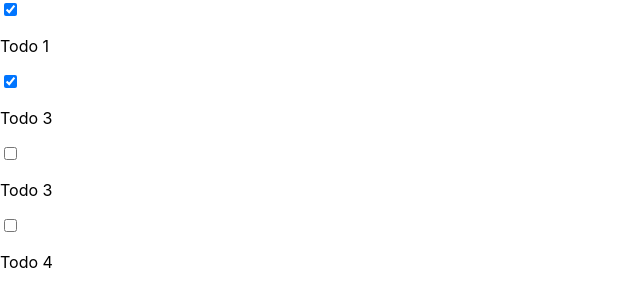
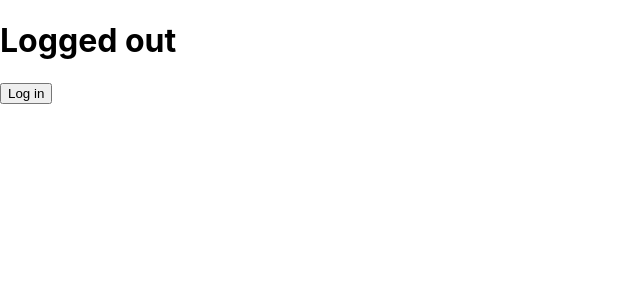
Before and after one commit to moriahhumphries/react-list, a React (Create React App) app: page / in a window 1280 px wide. Shown: the top 306 px of the page, without its empty margins (0-640 px from the left). Built offline with nearby package versions, Linux system fonts and the light colour scheme.

Commit message:
updated conditional login

```diff
--- a/src/App.js
+++ b/src/App.js
@@ -10,36 +10,31 @@ class App extends Component {
     constructor() {
         super()
         this.state = {
-            todos: todosData,
+            isLoggedIn: false
         }
-
-        // Bind handlers
-        this.handleEvent = this.handleEvent.bind(this)
+        // Bind handler
+        this.handleClick = this.handleClick.bind(this)
     }
 
-    // Will need to bind
-    handleEvent (id) {
-        console.log("Clicked", id)
+
+// Will need to bind
+    handleClick() {
         this.setState(prevState => {
-            const updatedTodos = prevState.todos.map(todo => {
-                if (todo.id === id) {
-                    todo.completed = !todo.completed
-                }
-                return todo
-            })
             return {
-                todos: updatedTodos
+                isLoggedIn: !prevState.isLoggedIn
             }
         })
     }
 
     render() {
+        let buttonText = this.state.isLoggedIn ? "Log out" : "Log in";
+        let displayText = this.state.isLoggedIn ? "Logged in" : "Logged out"
 
-        const allTodo = this.state.todos.map(list => <TodoList key={list.id} list={list} handleEvent={this.handleEvent}/>)
         return (
             <div className="main-div">
                 <div className="todo-list">
-                    {allTodo}
+                    <h1>{displayText}</h1>
+                    <button onClick={this.handleClick}>{buttonText}</button>
                 </div>
             </div>
         );
@@ -49,6 +44,45 @@ class App extends Component {
 
 export default App;
 
+//
+// constructor() {
+//     super()
+//     this.state = {
+//         todos: todosData,
+//     }
+//
+//     // Bind handlers
+//     this.handleEvent = this.handleEvent.bind(this)
+// }
+//
+// // Will need to bind
+// handleEvent (id) {
+//     console.log("Clicked", id)
+//     this.setState(prevState => {
+//         const updatedTodos = prevState.todos.map(todo => {
+//             if (todo.id === id) {
+//                 todo.completed = !todo.completed
+//             }
+//             return todo
+//         })
+//         return {
+//             todos: updatedTodos
+//         }
+//     })
+// }
+//
+// render() {
+//
+//     const allTodo = this.state.todos.map(list => <TodoList key={list.id} list={list} handleEvent={this.handleEvent}/>)
+//     return (
+//         <div className="main-div">
+//             <div className="todo-list">
+//                 {allTodo}
+//             </div>
+//         </div>
+//     );
+// };
+// }
 
 // let loginStatus;
 // if (this.state.isLoggedIn === true) {
```
